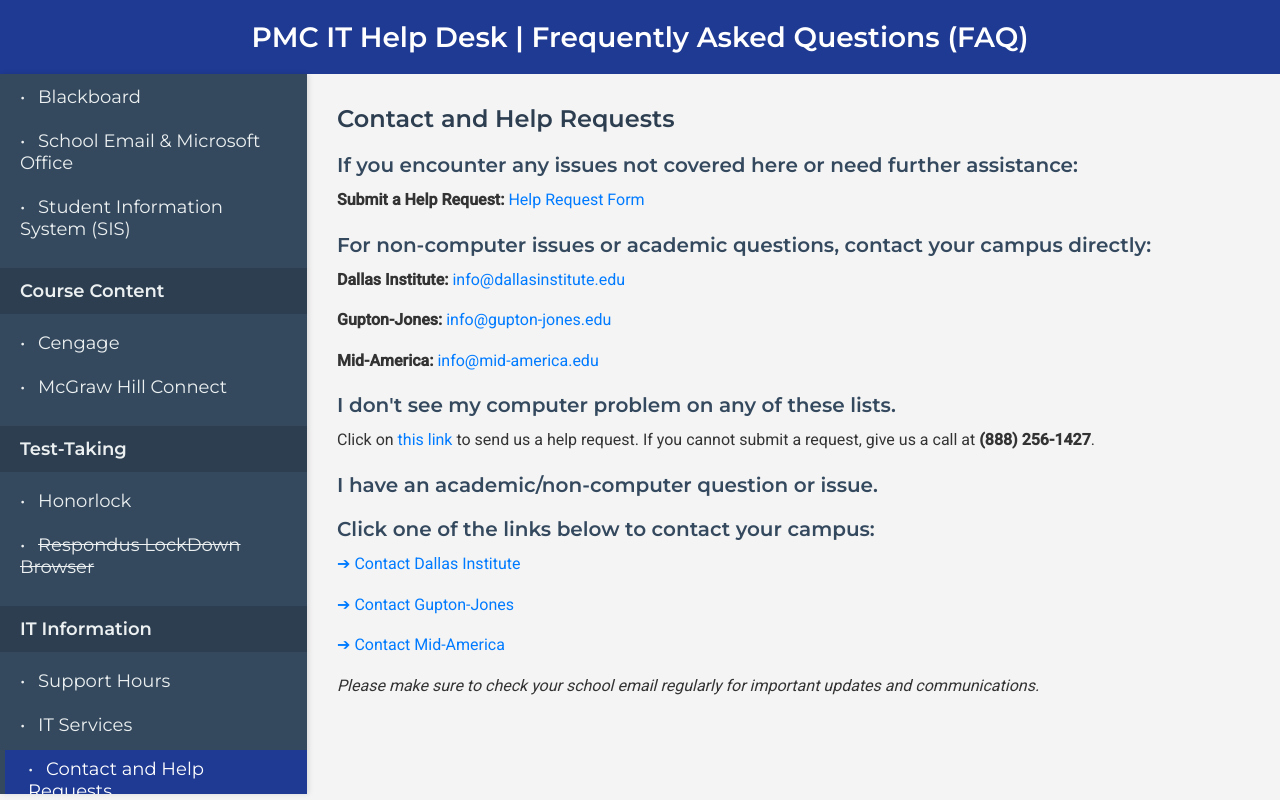
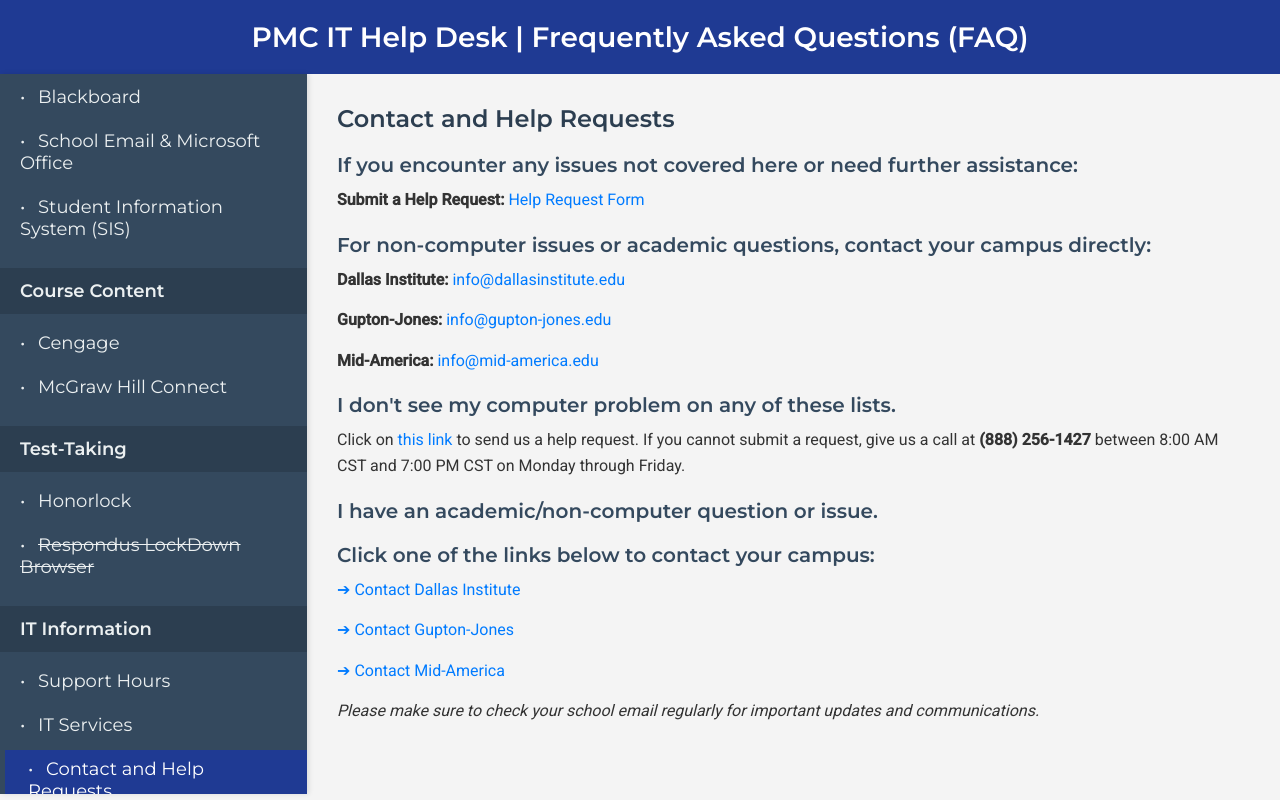
Before and after one commit to cmi01/PMCITFAQPreview, a plain HTML site: page index.html in a window 1280 px wide. Both pictures are taken after a click on the link "Contact and Help Requests". Drawn offline with Linux system fonts and the light colour scheme.

Commit message:
Add files via upload

```diff
--- a/index.html
+++ b/index.html
@@ -194,7 +194,7 @@
                     <p><strong>Gupton-Jones:</strong> <a href="mailto:info@gupton-jones.edu">info@gupton-jones.edu</a></p>
                     <p><strong>Mid-America:</strong> <a href="mailto:info@mid-america.edu">info@mid-america.edu</a></p>
                     <h3>I don't see my computer problem on any of these lists.</h3>
-                    <p>Click on <a href="https://forms.office.com/r/0xc4r8eZyE">this link</a> to send us a help request. If you cannot submit a request, give us a call at <strong>(888) 256-1427</strong>.</p>
+                    <p>Click on <a href="https://forms.office.com/r/0xc4r8eZyE">this link</a> to send us a help request. If you cannot submit a request, give us a call at <strong>(888) 256-1427</strong> between 8:00 AM CST and 7:00 PM CST on Monday through Friday.</p>
                     <h3>I have an academic/non-computer question or issue.</h3>
                     <h3>Click one of the links below to contact your campus:</h3>
                     <p><a href="https://dallasinstitute.edu/contact">➔ Contact Dallas Institute</a></p>
```
